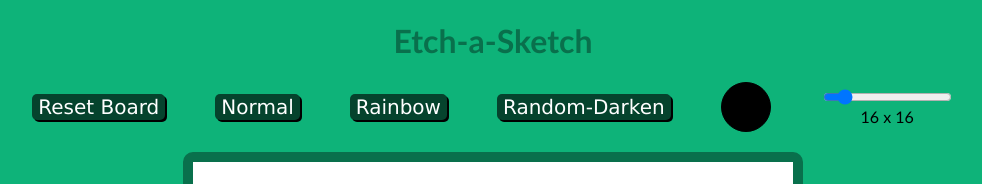
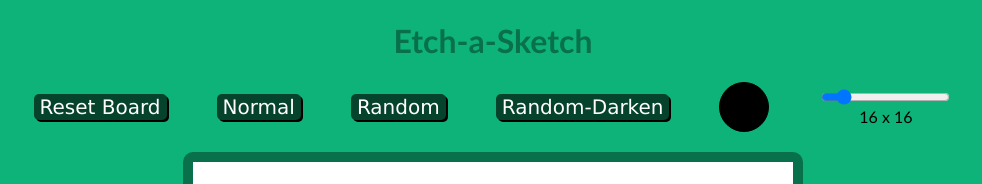
Before and after one commit to marrahenzo/odin-etch-a-sketch, a plain HTML site: page index.html in a window 1280 px wide. Shown: the top 184 px of the page, without its empty margins (147-1129 px from the left). Drawn offline with Linux system fonts and the light colour scheme.

Commit message:
Changed rainbow button text to random

```diff
--- a/index.html
+++ b/index.html
@@ -13,7 +13,7 @@
     <div id="options-container">
       <button class="btn-ui" id="btn-reset">Reset Board</button>
       <button class="btn-ui" id="btn-normal">Normal</button>
-      <button class="btn-ui" id="btn-rainbow">Rainbow</button>
+      <button class="btn-ui" id="btn-rainbow">Random</button>
       <button class="btn-ui" id="btn-random-darken">Random-Darken</button>
       <input type="color" id="color" />
       <div id="slider-container">
```
